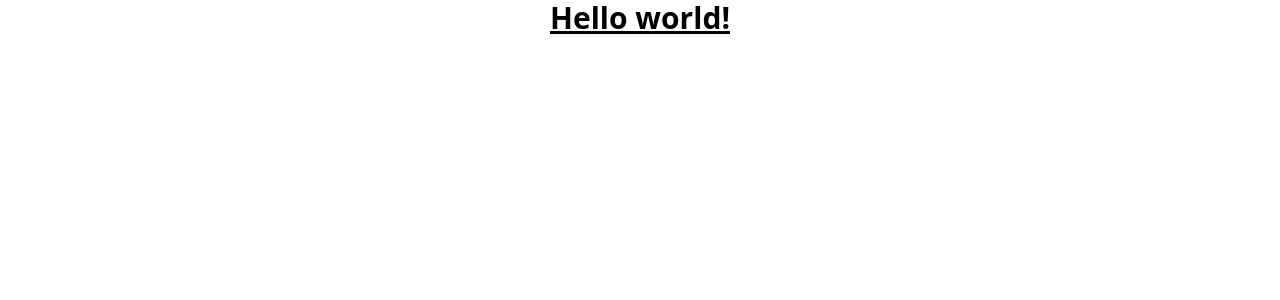
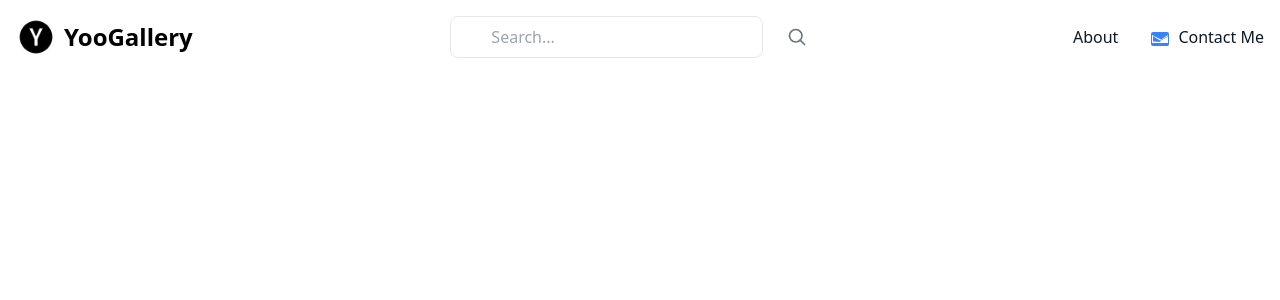
Before and after one commit to stvnus/YooGallery, a React (Create React App) app: page / in a window 1280 px wide. Shown: the top 300 px of the page. Built offline with nearby package versions, Linux system fonts and the light colour scheme.

Commit message:
feat : add navbar section

```diff
--- /dev/null
+++ b/src/components/organism/Navbar/index.js
@@ -0,0 +1,124 @@
+import React, { useState } from "react";
+
+const NavBar = () => {
+  const [isMenuOpen, setIsMenuOpen] = useState(false);
+
+  const toggleMenu = () => {
+    setIsMenuOpen(!isMenuOpen);
+  };
+
+  const handleSearch = () => {
+    // Lakukan tindakan pencarian di sini
+    alert("Anda menekan tombol pencarian.");
+  };
+
+  return (
+    <nav className="bg-white border-gray-200 dark:bg-gray-900 fixed top-0 left-0 w-full z-10">
+      <div className="max-w-screen-xl flex flex-wrap items-center justify-between mx-auto p-4">
+        <a href="#" className="flex items-center">
+          <img
+            src="/YM.png"
+            alt="Steven's Profile"
+            className="w-5 h-5 md:h-10 md:w-10 mr-2"
+          />
+          <span className="self-center text-md md:text-2xl font-semibold whitespace-nowrap dark:text-white">
+            YooGallery
+          </span>
+        </a>
+
+        <div className="flex items-center mx-auto space-x-4">
+          <input
+            type="text"
+            placeholder="Search..."
+            className="px-4 md:px-10 py-2 border rounded-lg focus:outline-none focus:ring-2 focus:ring-gray-200 dark:border-gray-600"
+          />
+          <button
+            onClick={handleSearch}
+            className="p-2 text-gray-500 rounded-lg hover:bg-gray-100 focus:outline-none focus:ring-2 focus:ring-gray-200 dark:text-gray-400 dark:hover:bg-gray-700 dark:focus:ring-gray-600"
+          >
+            <svg
+              xmlns="http://www.w3.org/2000/svg"
+              className="w-5 h-5"
+              viewBox="0 0 24 24"
+              fill="none"
+              stroke="currentColor"
+              strokeWidth="2"
+              strokeLinecap="round"
+              strokeLinejoin="round"
+            >
+              <circle cx="10.5" cy="10.5" r="7.5" />
+              <line x1="21" y1="21" x2="15.8" y2="15.8" />
+            </svg>
+          </button>
+        </div>
+
+        <button
+          data-collapse-toggle="navbar-default"
+          type="button"
+          className="inline-flex items-center p-2 w-10 h-10 justify-center text-sm text-gray-500 rounded-lg md:hidden hover:bg-gray-100 focus:outline-none focus:ring-2 focus:ring-gray-200 dark:text-gray-400 dark:hover:bg-gray-700 dark:focus:ring-gray-600"
+          aria-controls="navbar-default"
+          aria-expanded={isMenuOpen}
+          onClick={toggleMenu}
+        >
+          <span className="sr-only">Open main menu</span>
+          <svg
+            className="w-5 h-5"
+            aria-hidden="true"
+            xmlns="http://www.w3.org/2000/svg"
+            fill="none"
+            viewBox="0 0 17 14"
+          >
+            <path
+              stroke="currentColor"
+              strokeLinecap="round"
+              strokeLinejoin="round"
+              strokeWidth={2}
+              d="M1 1h15M1 7h15M1 13h15"
+            />
+          </svg>
+        </button>
+
+        <div
+          className={`${
+            isMenuOpen ? "block" : "hidden"
+          } w-full md:block md:w-auto`}
+          id="navbar-default"
+        >
+          <ul className="font-medium flex flex-col p-4 md:p-0 mt-4 border border-gray-100 rounded-lg bg-gray-50 md:flex-row md:space-x-8 md:mt-0 md:border-0 md:bg-white dark:bg-gray-800 md:dark:bg-gray-900 dark:border-gray-700">
+            <li>
+              <a
+                href="#"
+                className="block py-2 pl-3 pr-4 text-gray-900 rounded hover:bg-gray-100 md:hover:bg-transparent md:border-0 md:hover:text-blue-700 md:p-0 dark:text-white md:dark:hover:text-blue-500 dark:hover:bg-gray-700 dark:hover:text-white md:dark:hover:bg-transparent"
+                aria-current="page"
+              >
+                About
+              </a>
+            </li>
+            <li>
+              <a
+                href="mailto:stvnus98@gmail.com"
+                className="block py-2 pl-3 pr-4 text-gray-900 rounded hover:bg-gray-100 md:hover:bg-transparent md:border-0 md:hover:text-blue-700 md:p-0 dark:text-white md:dark:hover:text-blue-500 dark:hover:bg-gray-700 dark:hover:text-white md:dark:hover:bg-transparent"
+              >
+                <svg
+                  xmlns="http://www.w3.org/2000/svg"
+                  className="h-5 w-5 inline-block mr-2 text-blue-500"
+                  viewBox="0 0 20 20"
+                  fill="currentColor"
+                >
+                  <path
+                    fillRule="evenodd"
+                    d="M19 5a2 2 0 00-2-2H3a2 2 0 00-2 2v10a2 2 0 002 2h14a2 2 0 002-2V5zm-1 1l-7 4.5L2 6v8h16V6zm-8 6l8-4.5V7l-8 4.5L3 7v5.5L11 13z"
+                    clipRule="evenodd"
+                  />
+                </svg>
+                Contact Me
+              </a>
+            </li>
+          </ul>
+        </div>
+      </div>
+    </nav>
+  );
+};
+
+export default NavBar;
--- a/src/pages/Home/index.js
+++ b/src/pages/Home/index.js
@@ -1,11 +1,9 @@
 import React from 'react'
-
+import Navbar from '../../components/organism/Navbar';
 function index() {
   return (
     <div>
-      <h1 class="text-3xl font-bold underline text-center">
-         Hello world!
-         </h1>
+        <Navbar />
     </div>
   )
 }
```
Also changed, not shown: public/YM.png (added).
